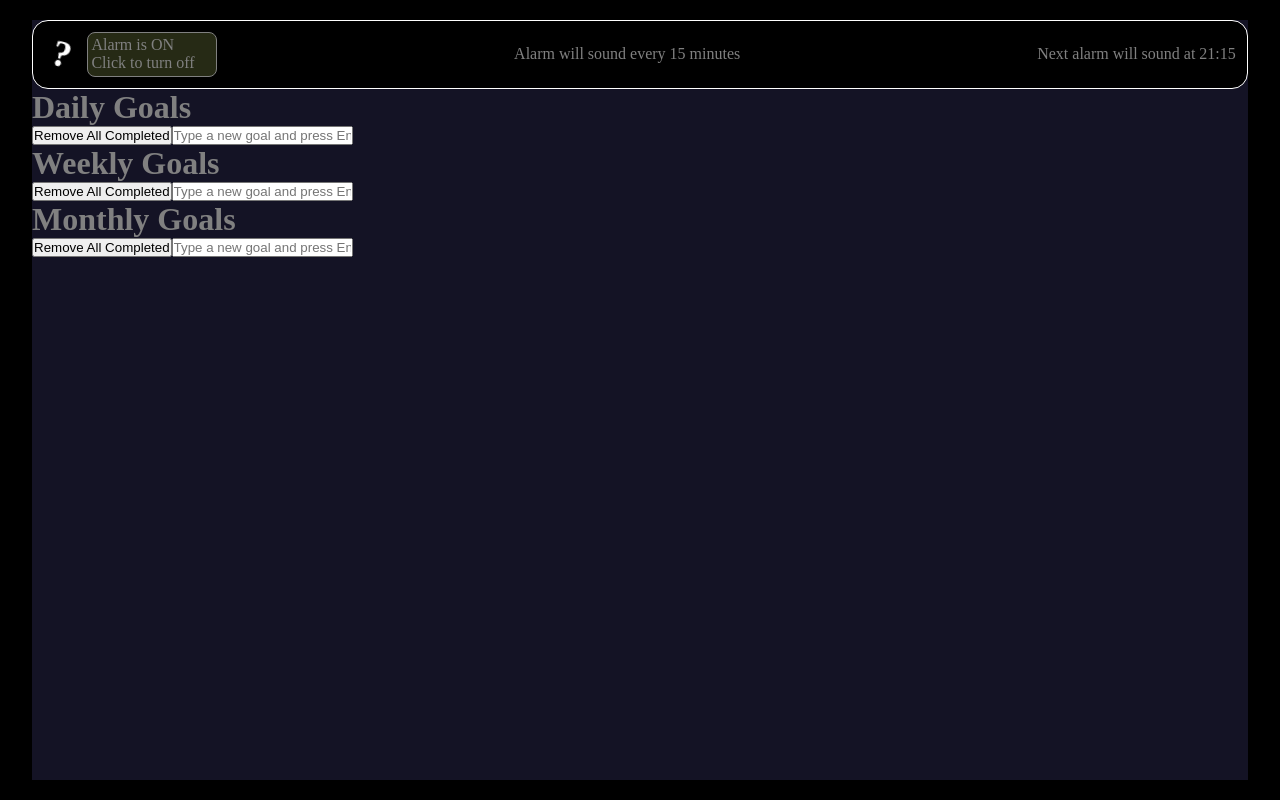
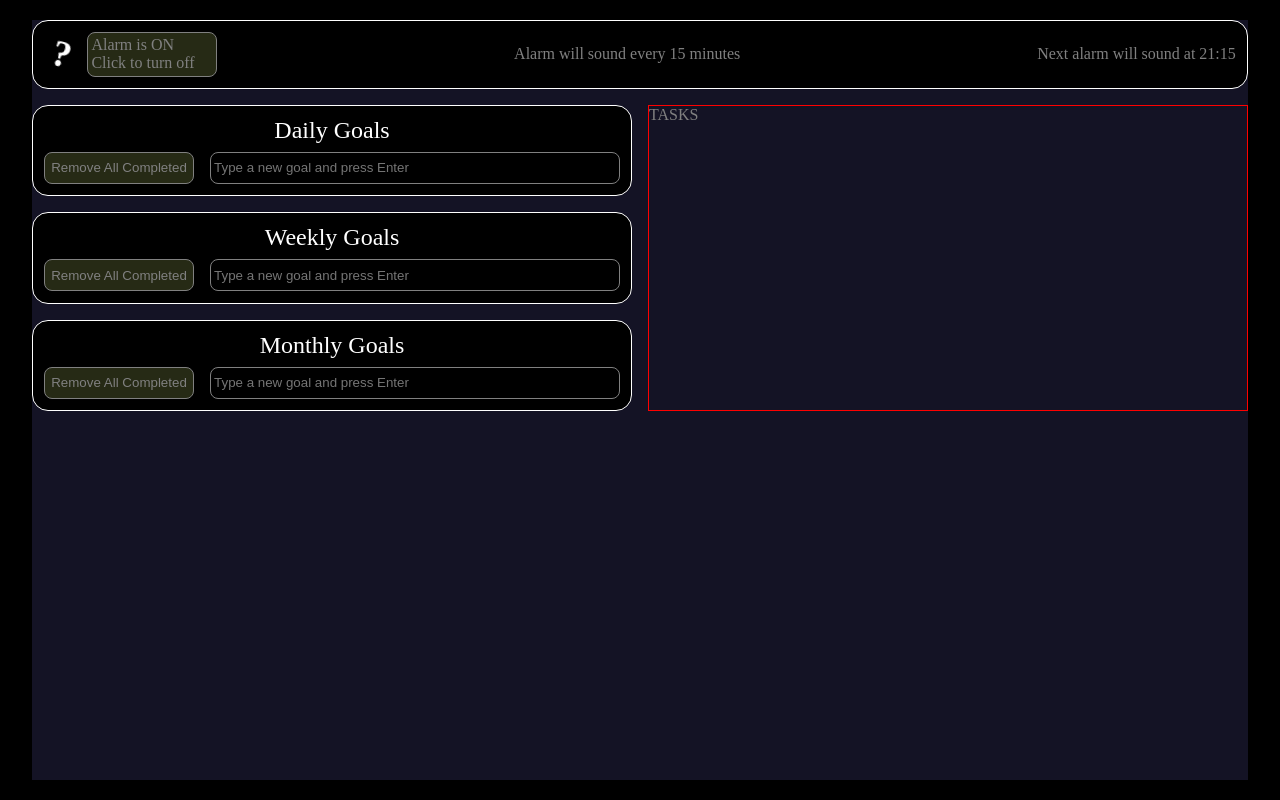
Before and after one commit to danifromecuador/plannywise_draft_4, a React (Vite) app: page / in a window 1280 px wide. Built offline with nearby package versions, Linux system fonts and the light colour scheme.

Commit message:
Style Todo component | todo | main/ & src/ |

```diff
--- a/main/App.css
+++ b/main/App.css
@@ -3,12 +3,29 @@
   height: 95vh;
   color: gray;
   background-color: #141325;
+  display: flex;
+  flex-direction: column;
+  row-gap: 1rem;
+  column-gap: 1rem;
 }
 
-ul,
-li {
-  list-style: none;
+.left-right {
+  display: flex;
+  column-gap: 1rem;
 }
+
+.left {
+  display: flex;
+  flex-direction: column;
+  width: 50%;
+  row-gap: 1rem;
+}
+
+.right {
+  width: 50%;
+  border: 1px solid red;
+}
+
 
 /* COMPONENTS */
 .main-component {
@@ -25,6 +42,8 @@ li {
 
 .secondary-component {
   padding: 0.3rem;
+  border: 1px solid gray;
+  border-radius: 0.5rem;
 }
 
 .header {
@@ -37,10 +56,38 @@ li {
   padding: 0.2rem;
   background-color: #262a15;
   cursor: pointer;
+  color: gray;
 }
 
+/* HEADER START*/
+.header {
+  width: 100%;
+  display: flex;
+  justify-content: flex-end;
+  align-items: center;
+}
+
+.header .header-left,
+.header .header-center,
+.header .header-right {
+  width: 33.333%;
+}
+
+.header .header-center,
+.header .header-left .completed {
+  font-size: 1.5rem;
+  color: white;
+}
+
+.header .header-center {
+  text-align: center;
+  cursor: pointer;
+}
+
+/* HEADER END */
+
 .hide {
-  display: none;
+  display: none !important;
 }
 
 @media (width <= 480px) {
--- a/main/App.jsx
+++ b/main/App.jsx
@@ -7,10 +7,13 @@ export const App = () => {
   return (
     <div className="App">
       <Alarm />
-      <div className="Todo">
-        <Todo type="daily" storeLocal={Store().daily}/>
-        <Todo type="weekly" storeLocal={Store().weekly} />
-        <Todo type="monthly" storeLocal={Store().monthly} />
+      <div className='left-right'>
+        <div className="left">
+          <Todo type="daily" storeLocal={Store().daily} />
+          <Todo type="weekly" storeLocal={Store().weekly} />
+          <Todo type="monthly" storeLocal={Store().monthly} />
+        </div>
+        <div className='right'>TASKS</div>
       </div>
     </div>
   )
--- a/main/index.css
+++ b/main/index.css
@@ -12,3 +12,12 @@ body {
   align-items: center;
   background-color: black;
 }
+
+ul,
+li {
+  list-style: none;
+}
+
+input{
+  outline: none;
+}
--- a/src/todo/Todo.css
+++ b/src/todo/Todo.css
@@ -1,11 +1,41 @@
-.Todo .todos {
-  color: gray;
+.Todo {
+  flex-direction: column;
+  row-gap: 0.5rem;
+}
+
+
+.Todo ul {
+  width: 100%;
+}
+
+.Todo li:hover {
+  border-radius: 0.2rem;
+  background-color: rgb(10, 10, 10);
 }
 
 .Todo .dones {
-  color: rgb(58, 58, 58);
+  color: rgb(43, 43, 43);
 }
 
 .Todo ul li {
   cursor: pointer;
+  padding: 1px;
 }
+
+
+
+.Todo .btn-input {
+  width: 100%;
+  display: flex;
+  column-gap: 1rem;
+}
+
+.Todo .btn-input button {
+  width: 13rem;
+  height: 2rem;
+}
+
+.Todo .btn-input input {
+  width: 100%;
+  background-color: black;
+}
--- a/src/todo/Todo.jsx
+++ b/src/todo/Todo.jsx
@@ -4,6 +4,9 @@ import './Todo.css'
 
 export const Todo = ({ type, storeLocal }) => {
   const [input, setInput] = useState("")
+  const [hide1, setHide1] = useState("")
+  let todosSize = storeLocal.todos.length + storeLocal.dones.length
+  let completed = parseInt((storeLocal.dones.length / (storeLocal.todos.length + storeLocal.dones.length)) * 100)
   const handleEnter = e => e.key === "Enter" && (storeLocal.addTodo(input), setInput(""))
 
   useEffect(() => {
@@ -16,23 +19,26 @@ export const Todo = ({ type, storeLocal }) => {
   }, [storeLocal])
 
   return (
-    <div className='Todo'>
-      <h1>{type.charAt(0).toUpperCase() + type.slice(1)} Goals</h1>
-      <ul className='todos'>
+    <div className='Todo main-component'>
+      <div className="header">
+        <div className={`header-left ${todosSize === 0 ? "hide" : ""}`}>Completed: <span className='completed'>{completed}%</span></div>
+        <div className='header-center' onClick={() => { hide1 === "" ? setHide1("hide") : setHide1("") }}>{type.charAt(0).toUpperCase() + type.slice(1)} Goals</div>
+        <div className="header-right"></div>
+      </div>
+      <ul className={`todos-dones secondary-component ${todosSize === 0 ? "hide" : ""} ${hide1}`}>
         {storeLocal.todos.map(e => (
-          <li key={e.index} onClick={() => storeLocal.markTodoAsDone(e)}>{e.content}</li>
+          <li key={e.index} className='todos' onClick={() => storeLocal.markTodoAsDone(e)}>{e.content}</li>
+        ))}
+        {storeLocal.dones.map(e => (
+          <li key={e.index} className='dones' onClick={() => storeLocal.markDoneAsTodo(e)}>{e.content}</li>
         ))}
       </ul>
-      <ul className='dones'>
-        {storeLocal.dones.map(e => (
-          <li key={e.index} onClick={() => storeLocal.markDoneAsTodo(e)}>{e.content}</li>
-        ))}
-      </ul>
-      <div>
-        <button onClick={() => storeLocal.removeAllCompleted()}>Remove All Completed</button>
+      <div className={`btn-input ${hide1}`}>
+        <button className='button' onClick={() => storeLocal.removeAllCompleted()}>Remove All Completed</button>
         <input
           type="text"
           placeholder='Type a new goal and press Enter'
+          className='button'
           value={input}
           onChange={e => setInput(e.target.value)}
           onKeyDown={e => handleEnter(e)}
```
